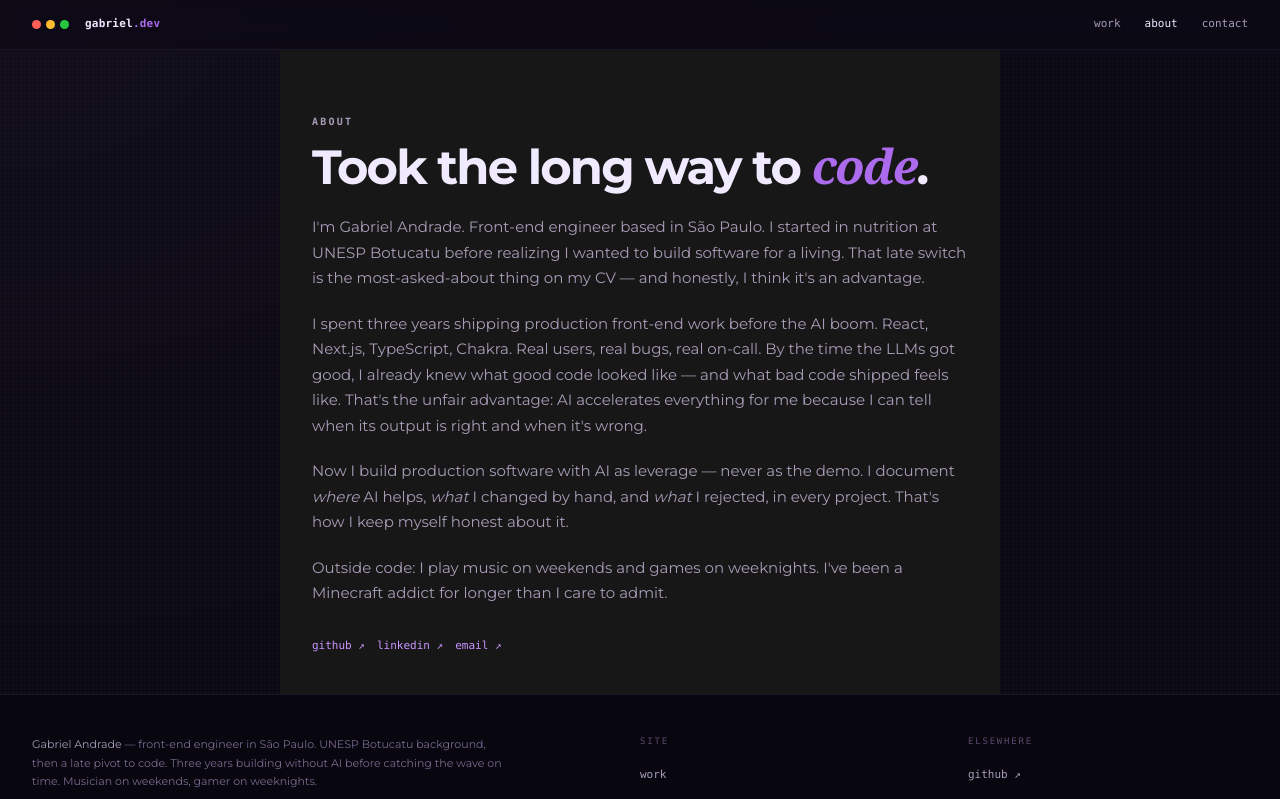
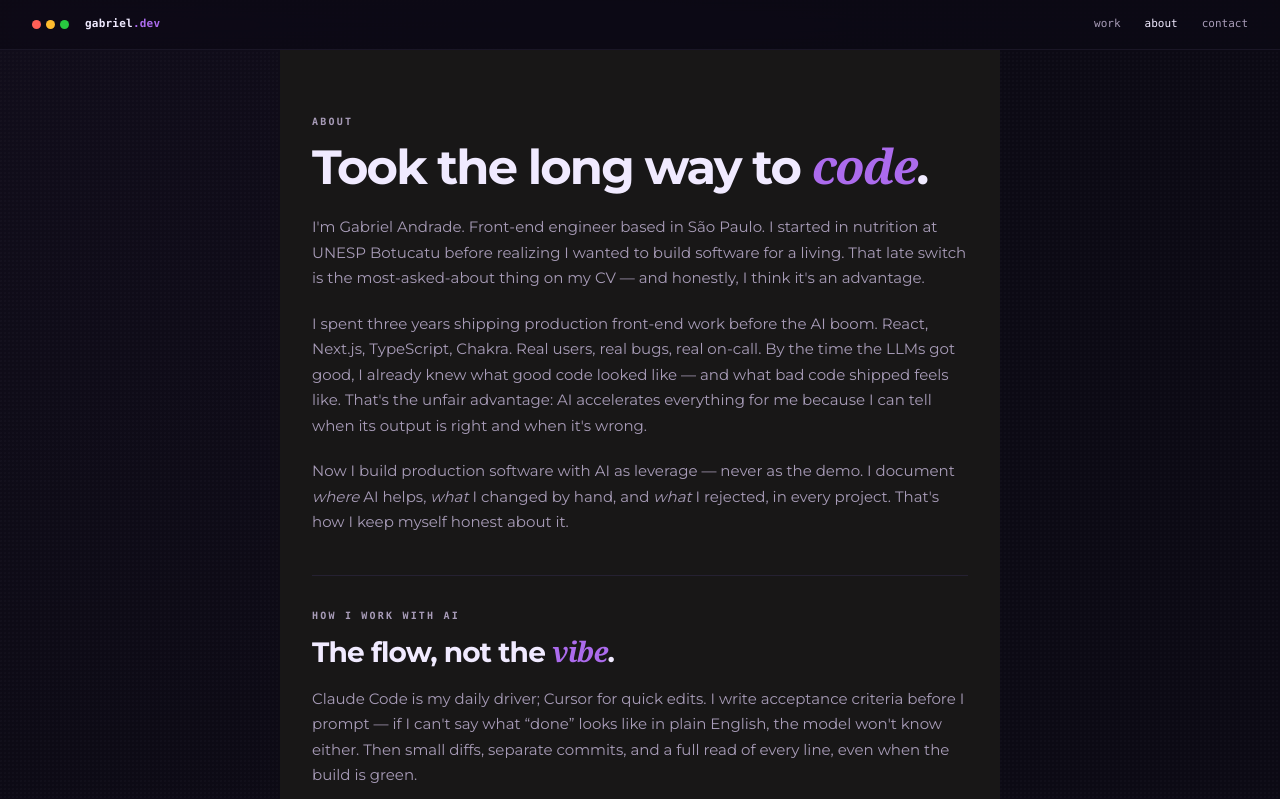
Before and after one commit to gaabscps/gabs-portifolio, a Next.js app: page /about in a window 1280 px wide. Shown: the top 799 px of the page. Built offline with nearby package versions, Linux system fonts and the light colour scheme.

Commit message:
feat(about): add "How I work with AI" subsection
Adds a labeled subsection to /about covering tools (Claude Code,
Cursor), the prompt-to-review flow, and one concrete lesson learned
on AI-generated async code. Closes the gap between claiming AI
fluency and showing it.

```diff
--- a/src/components/About/AboutContent.tsx
+++ b/src/components/About/AboutContent.tsx
@@ -45,6 +45,39 @@ export default function AboutContent() {
           Now I build production software with AI as leverage — never as the demo. I document <em>where</em> AI helps, <em>what</em> I changed by hand, and <em>what</em> I rejected, in every project. That&apos;s how I keep myself honest about it.
         </Text>
 
+        <Box mt={10} mb={8} pt={8} borderTop="1px solid" borderColor="brand.border">
+          <Text
+            fontSize="10px"
+            color="brand.textSecondary"
+            letterSpacing="0.22em"
+            textTransform="uppercase"
+            fontFamily="var(--font-mono)"
+            fontWeight="700"
+            mb={3.5}
+          >
+            How I work with AI
+          </Text>
+          <Box
+            fontSize={{ base: "24px", md: "28px" }}
+            fontWeight="800"
+            letterSpacing="-0.03em"
+            lineHeight="1"
+            mb={5}
+            color="brand.text"
+          >
+            The flow, not the{" "}
+            <Box as="span" className="serif-italic" color="brand.accent" fontWeight="600">vibe</Box>.
+          </Box>
+
+          <Text fontSize="15px" color="brand.textSecondary" lineHeight={1.7} mb={5}>
+            Claude Code is my daily driver; Cursor for quick edits. I write acceptance criteria before I prompt — if I can&apos;t say what &ldquo;done&rdquo; looks like in plain English, the model won&apos;t know either. Then small diffs, separate commits, and a full read of every line, even when the build is green.
+          </Text>
+
+          <Text fontSize="15px" color="brand.textSecondary" lineHeight={1.7} mb={0}>
+            The hardest lesson so far: AI ships async code that passes local tests and dies under load. Missing <Box as="code" fontFamily="var(--font-mono)" fontSize="13px" color="brand.text">await</Box>s, stale closures, race conditions the prompt never asked about. Now I review every loop, every effect, every concurrent call by hand before I trust the output.
+          </Text>
+        </Box>
+
         <Text fontSize="15px" color="brand.textSecondary" lineHeight={1.7} mb={8}>
           Outside code: I play music on weekends and games on weeknights. I&apos;ve been a Minecraft addict for longer than I care to admit.
         </Text>
```
